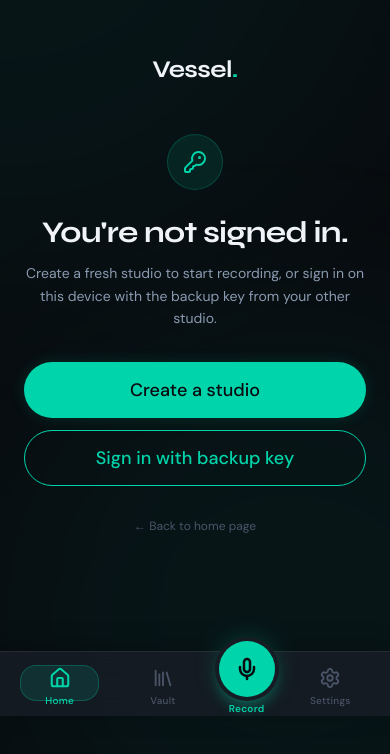
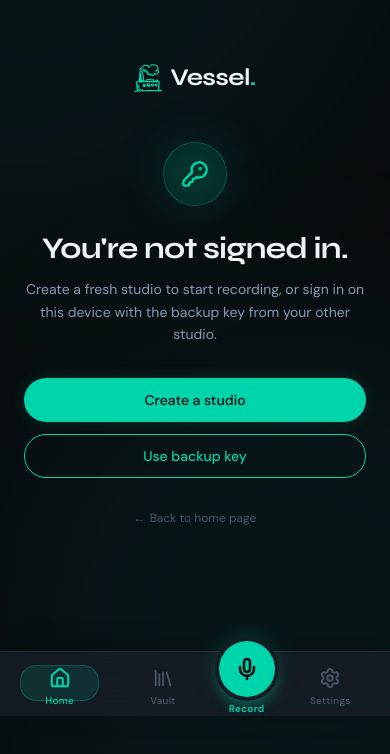
Before and after one commit to megistusXYZ/Remote-Record-Studio, a React (Vite) app in the folder artifacts/vessel/: page /home in a window 390 px wide. Shown: the part 128-882 px from the top of the page. Built offline with nearby package versions, Linux system fonts and the light colour scheme; no server answers; what @workspace/api-client-react would draw is missing.

Commit message:
Improve signed-out page appearance and button layout
Refactor the SignedOutEmpty component to include branding, adjust button sizing and text, and refine the layout for better responsiveness.

```diff
--- a/artifacts/vessel/src/components/onboarding/SignedOutEmpty.tsx
+++ b/artifacts/vessel/src/components/onboarding/SignedOutEmpty.tsx
@@ -3,6 +3,7 @@ import { useLocation } from "wouter";
 import { motion } from "framer-motion";
 import { KeyRound } from "lucide-react";
 import { VesselButton } from "../vessel-ui/VesselButton";
+import { VesselBrandIcon } from "../icons/VesselBrandIcon";
 import { BackupKeySignInModal } from "./BackupKeySignInModal";
 import { NostrSignInModal } from "./NostrSignInModal";
 
@@ -38,43 +39,55 @@ export function SignedOutEmpty({ context }: SignedOutEmptyProps) {
       <motion.div
         initial={{ opacity: 0, y: 10 }}
         animate={{ opacity: 1, y: 0 }}
-        className="relative z-10 max-w-md w-full text-center flex flex-col items-center"
+        className="relative z-10 max-w-lg w-full text-center flex flex-col items-center"
       >
-        <div className="flex items-center font-display font-bold text-2xl tracking-tight mb-12">
-          Vessel<span className="text-vessel-accent">.</span>
+        <a
+          href="/"
+          className="group flex items-center gap-2 mb-12 text-vessel-text-primary"
+          data-testid="link-vessel-home"
+        >
+          <VesselBrandIcon className="w-7 h-7 text-vessel-accent shrink-0 transition-transform group-hover:-translate-y-px" />
+          <span className="font-display font-bold text-2xl tracking-tight">
+            Vessel<span className="text-vessel-accent">.</span>
+          </span>
+        </a>
+
+        <div className="relative mb-6">
+          <div className="absolute inset-0 rounded-full bg-vessel-accent/15 blur-xl" aria-hidden="true" />
+          <div className="relative w-16 h-16 rounded-full bg-vessel-accent/10 border border-vessel-accent/25 flex items-center justify-center">
+            <KeyRound className="w-7 h-7 text-vessel-accent" />
+          </div>
         </div>
 
-        <div className="w-14 h-14 rounded-full bg-vessel-accent/10 border border-vessel-accent/20 flex items-center justify-center mb-6">
-          <KeyRound className="w-6 h-6 text-vessel-accent" />
-        </div>
-
-        <h1 className="font-display text-3xl font-bold mb-3">{headline}</h1>
-        <p className="text-vessel-text-secondary text-sm leading-relaxed mb-8">{body}</p>
+        <h1 className="font-display text-3xl sm:text-4xl font-bold mb-3 tracking-tight">{headline}</h1>
+        <p className="text-vessel-text-secondary text-sm sm:text-base leading-relaxed mb-8 max-w-md">
+          {body}
+        </p>
 
         <div className="flex flex-col sm:flex-row gap-3 w-full sm:w-auto sm:justify-center">
           <VesselButton
-            size="lg"
             onClick={() => setLocation("/start")}
             data-testid="signed-out-cta-create"
+            className="whitespace-nowrap sm:min-w-[180px]"
           >
             Create a studio
           </VesselButton>
           <VesselButton
             variant="ghost"
-            size="lg"
             onClick={() => setShowBackupModal(true)}
             data-testid="signed-out-cta-backup"
+            className="whitespace-nowrap sm:min-w-[180px]"
           >
-            Sign in with backup key
+            Use backup key
           </VesselButton>
         </div>
 
         <button
           type="button"
           onClick={() => setLocation("/")}
-          className="mt-8 text-xs text-vessel-text-muted hover:text-vessel-text-secondary transition-colors"
+          className="mt-8 inline-flex items-center gap-1 text-xs text-vessel-text-muted hover:text-vessel-accent transition-colors"
         >
-          &larr; Back to home page
+          <span aria-hidden="true">&larr;</span> Back to home page
         </button>
       </motion.div>
 
```
